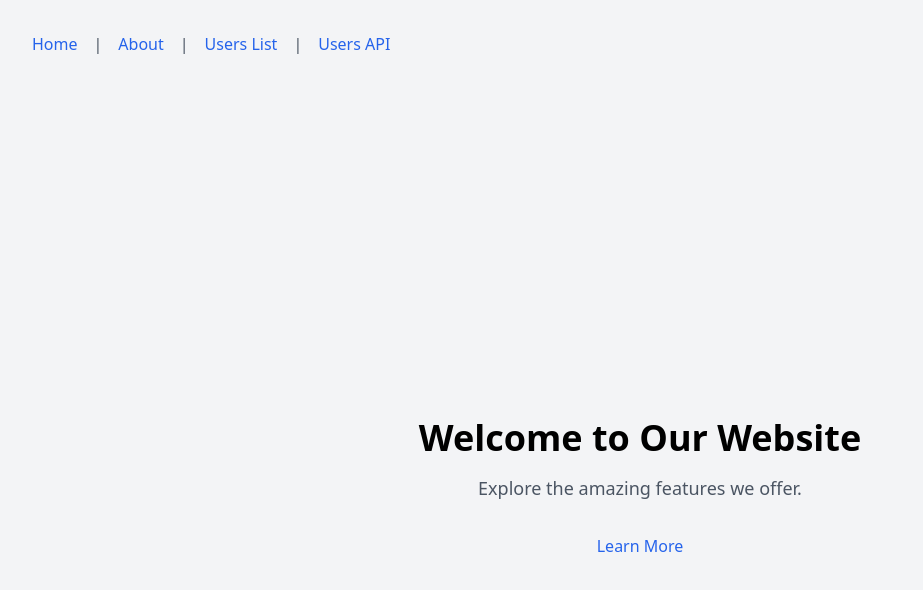
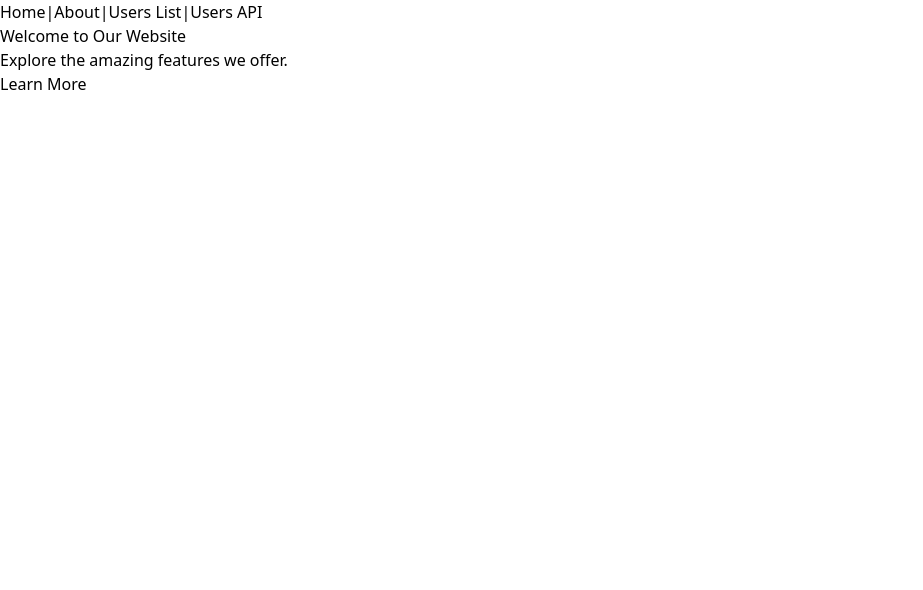
Before and after one commit to Tayomide/ITMD-Assg-3, a Next.js app: page / in a window 1280 px wide. Shown: the top 590 px of the page, without its empty margins (0-923 px from the left). Built offline with nearby package versions, Linux system fonts and the light colour scheme.

Commit message:
Revert to initial configurations

```diff
--- a/next.config.js
+++ /dev/null
@@ -1,3 +0,0 @@
-module.exports = {
-  trailingSlash: true
-};
--- a/staticwebapp.config.json
+++ /dev/null
@@ -1,6 +0,0 @@
-{
-  "navigationFallback": {
-    "rewrite": "index.html",
-    "exclude": ["*.{png,jpg,gif,svg}", "*.css"]
-  }
-}
--- a/tailwind.config.js
+++ b/tailwind.config.js
@@ -1,13 +1,6 @@
 /** @type {import('tailwindcss').Config} */
 module.exports = {
-  content: [
-    "./app/**/*.{js,ts,jsx,tsx,mdx}",
-    "./pages/**/*.{js,ts,jsx,tsx,mdx}",
-    "./components/**/*.{js,ts,jsx,tsx,mdx}",
-
-    // Or if using `src` directory:
-    "./src/**/*.{js,ts,jsx,tsx,mdx}",
-  ],
+  content: [],
   theme: {
     extend: {},
   },
```
Also changed, not shown: package.json (+5 -7 lines).
